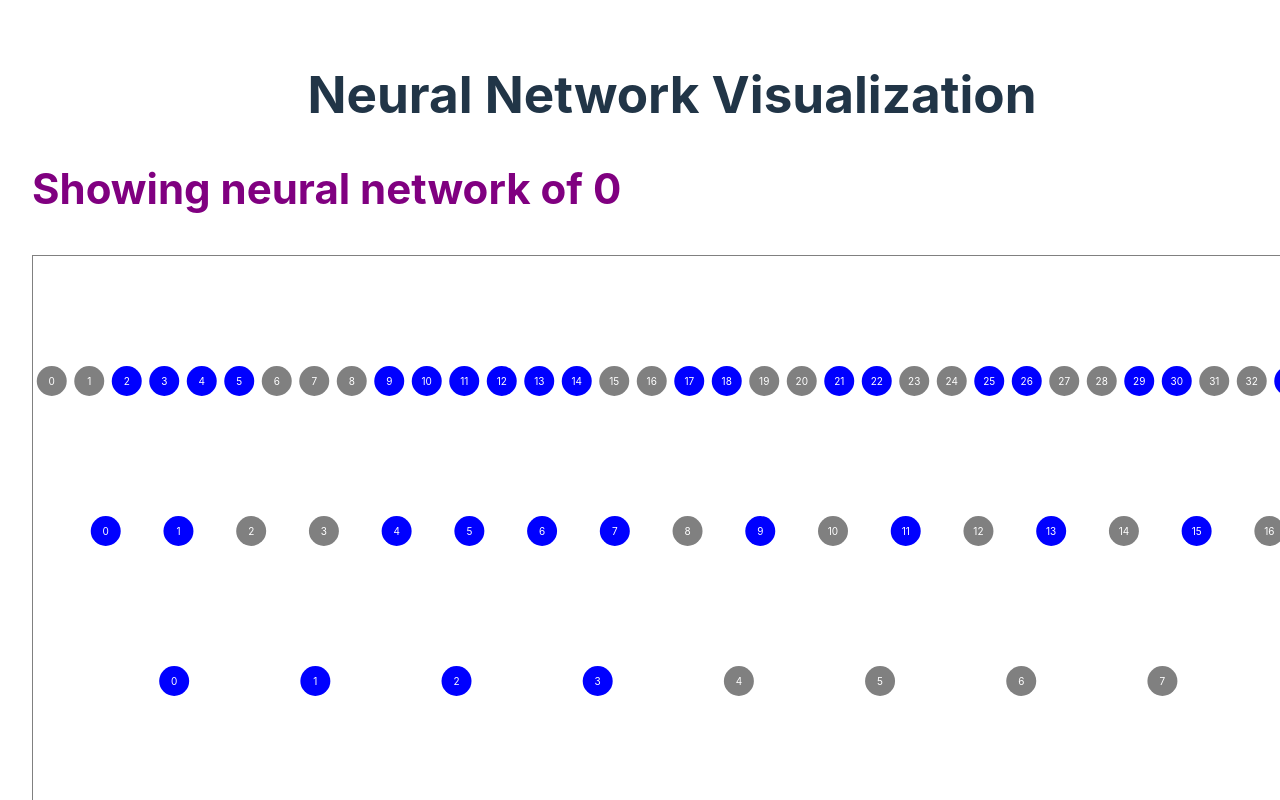
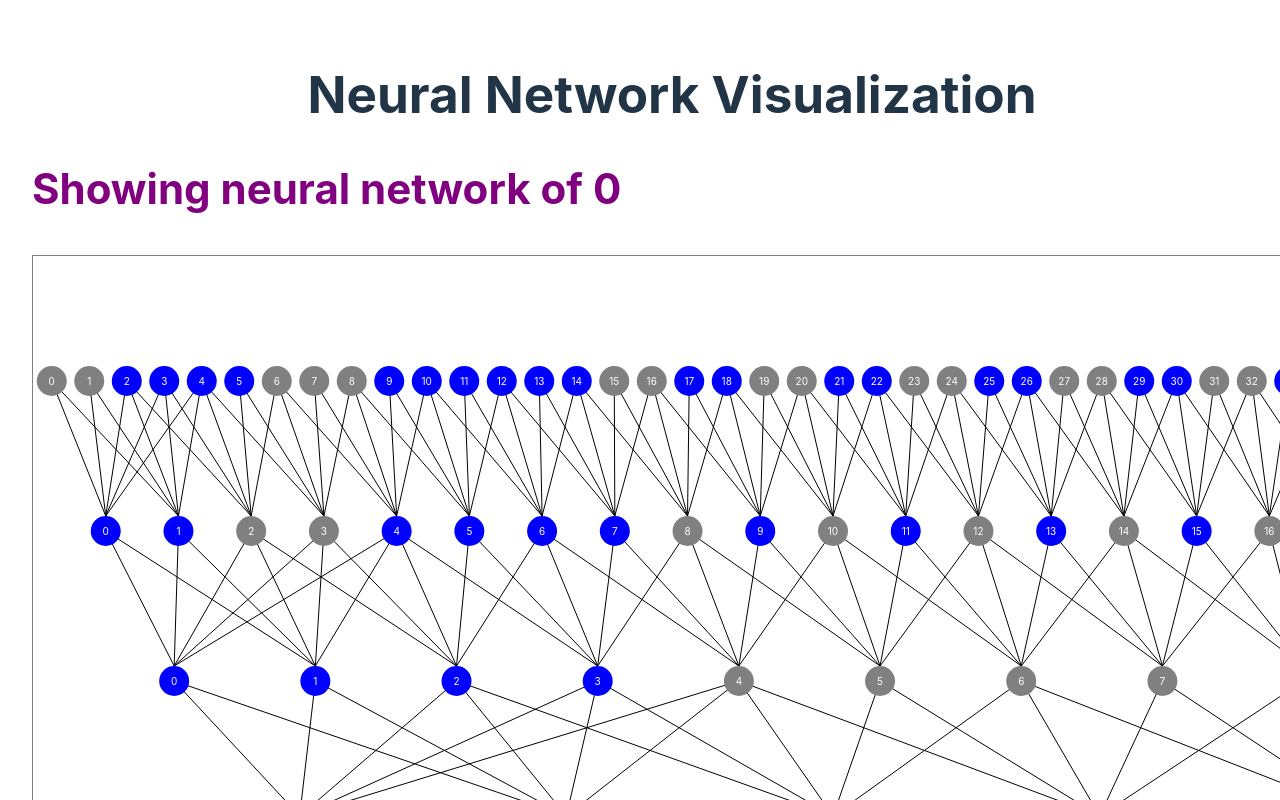
Before and after one commit to dhruvanwd/visual-neurons, a React (Vite) app: page / in a window 1280 px wide. Shown: the top 800 px of the page. Built offline with nearby package versions, Linux system fonts and the light colour scheme.

Commit message:
working graph will sine wave

```diff
--- a/src/NeuralNetwork.tsx
+++ b/src/NeuralNetwork.tsx
@@ -1,17 +1,10 @@
-import React, { useState, useEffect } from 'react';
-
-// Define the structure for neuron and layer types
-interface Neuron {
-  id: string;
-  active: boolean;
-}
-
-interface Layer extends Array<Neuron> {}
+import React, { useState, useEffect, useCallback } from 'react';
+import { Layer, Neuron } from './types';
 
 interface NeuralNetworkProps {
-  input: number[][]; // Input data (digit pattern as a 2D array)
-  inputLayerSize: number; // Number of neurons in the input layer (e.g., 64 for an 8x8 input)
-  maxConnections: number; // Maximum connections per neuron
+  input: number[][];
+  inputLayerSize: number;
+  maxConnections: number;
   name: string;
 }
 
@@ -23,21 +16,18 @@ const NeuralNetwork: React.FC<NeuralNetworkProps> = ({
 }) => {
   const [layers, setLayers] = useState<Layer[]>([]);
 
-  // Function to create neural network layers
-  const createLayers = (digits: number[][]) => {
-    // Flatten the input 2D array into a 1D array representing the first layer
+  const createLayers = useCallback((digits: number[][]) => {
     const initialLayer: Neuron[] = digits.flat().map((value, index) => ({
       id: `0-${index}`,
       active: value === 1,
     }));
 
-    const generatedLayers: Layer[] = [initialLayer]; // Initialize with the input layer
+    const generatedLayers: Layer[] = [initialLayer];
 
     while (generatedLayers[generatedLayers.length - 1].length > 1) {
       const lastLayer = generatedLayers[generatedLayers.length - 1];
       const currentLayer: Neuron[] = [];
 
-      // Create the next layer
       for (let i = 0; i < Math.floor(lastLayer.length / 2); i++) {
         const startIndex = i * 2;
         const connectedNeurons = lastLayer.slice(
@@ -58,11 +48,11 @@ const NeuralNetwork: React.FC<NeuralNetworkProps> = ({
       generatedLayers.push(currentLayer);
     }
 
-    setLayers(generatedLayers); // Update the state with generated layers
-  };
+    setLayers(generatedLayers);
+  }, [maxConnections]);
 
   useEffect(() => {
-    createLayers(input); // Generate layers when the input changes
+    createLayers(input);
   }, [input, inputLayerSize, maxConnections]);
 
   console.log({ [name]: layers });
@@ -71,24 +61,34 @@ const NeuralNetwork: React.FC<NeuralNetworkProps> = ({
   const layerHeight = 150;
   const initialYOffset = 50;
   const svgWidth = 2400;
+  const svgHeight = layers.length * layerHeight + initialYOffset;
+
+  // New constants for sine wave graphs
+  const graphWidth = svgWidth;
+  const graphHeight = 100;
+  const graphSpacing = 20;
+
+  // Function to generate points for sine wave
+  const generateSineWave = (layer: Neuron[], width: number, height: number) => {
+    return layer.map((node, index) => {
+      const x = (width / (layer.length - 1)) * index;
+      const y = height / 2 + (node.active ? -height / 4 : height / 4);
+      return `${x},${y}`;
+    }).join(' ');
+  };
 
   return (
     <div>
-      <h2
-        style={{
-          fontSize: 42,
-          color: 'purple',
-          textAlign: 'left',
-        }}
-      >
+      <h2 style={{ fontSize: 42, color: 'purple', textAlign: 'left' }}>
         Showing neural network of {name}
       </h2>
       <svg
         width={svgWidth}
-        height={layers.length * layerHeight + initialYOffset}
+        height={layers.length * layerHeight + initialYOffset+ svgHeight + graphSpacing}
         strokeWidth={1}
         style={{
           border: '1px solid gray',
+          boxSizing: 'content-box',
           marginRight: 42,
           marginBottom: 42,
         }}
@@ -96,24 +96,46 @@ const NeuralNetwork: React.FC<NeuralNetworkProps> = ({
         {layers.map((layer, layerIndex) => (
           <g
             key={layerIndex}
-            transform={`translate(0, ${
-              layerIndex * layerHeight + initialYOffset
-            })`}
+            transform={`translate(0, ${layerIndex * layerHeight + initialYOffset})`}
           >
-            {layer.map((neuron, neuronIndex) => {
+            {layer.map((node, nodeIndex) => {
               const y = layerHeight / 2;
               const x =
                 layerIndex === 0
-                  ? (svgWidth / layer.length) * (neuronIndex + 0.5)
-                  : (svgWidth / (layer.length + 1)) * (neuronIndex + 1);
+                  ? (svgWidth / layer.length) * (nodeIndex + 0.5)
+                  : (svgWidth / (layer.length + 1)) * (nodeIndex + 1);
 
               return (
-                <g key={neuron.id}>
+                <g key={node.id}>
+                  {layerIndex < layers.length - 1 &&
+                    layers[layerIndex + 1].map((targetNode, targetIndex) => {
+                      const connectionsPerNode = Math.ceil(maxConnections / 2);
+                      const startIndex = Math.max(0, targetIndex * 2 - connectionsPerNode + 1);
+                      const endIndex = Math.min(layer.length - 1, startIndex + maxConnections - 1);
+
+                      if (nodeIndex >= startIndex && nodeIndex <= endIndex) {
+                        const targetX =
+                          (svgWidth / (layers[layerIndex + 1].length + 1)) * (targetIndex + 1);
+                        const targetY = layerHeight + y;
+                        return (
+                          <line
+                            key={`${node.id}-${targetNode.id}`}
+                            x1={x}
+                            y1={y}
+                            x2={targetX}
+                            y2={targetY - layerHeight / 10}
+                            stroke="black"
+                            strokeWidth="1"
+                          />
+                        );
+                      }
+                      return null;
+                    })}
                   <circle
                     cx={x}
                     cy={y}
                     r={nodeRadius}
-                    fill={neuron.active ? 'blue' : 'gray'}
+                    fill={node.active ? 'blue' : 'gray'}
                   />
                   <text
                     x={x}
@@ -122,13 +144,30 @@ const NeuralNetwork: React.FC<NeuralNetworkProps> = ({
                     fontSize="10"
                     fill="white"
                   >
-                    {neuronIndex}
+                    {nodeIndex}
                   </text>
+
+
                 </g>
               );
             })}
           </g>
         ))}
+
+        <g transform={`translate(0, ${svgHeight + graphSpacing})`}>
+          {layers.map((layer, index) => (
+            <g key={`graph-${index}`} transform={`translate(0, ${index * (graphHeight + graphSpacing)})`}>
+              <text x="10" y="20" fill="black" fontSize="16">Layer {index}</text>
+              <polyline
+                points={generateSineWave(layer, graphWidth, graphHeight)}
+                fill="none"
+                stroke="blue"
+                strokeWidth="2"
+              />
+              <line x1="0" y1={graphHeight / 2} x2={graphWidth} y2={graphHeight / 2} stroke="gray" strokeWidth="1" />
+            </g>
+          ))}
+        </g>
       </svg>
     </div>
   );
```
